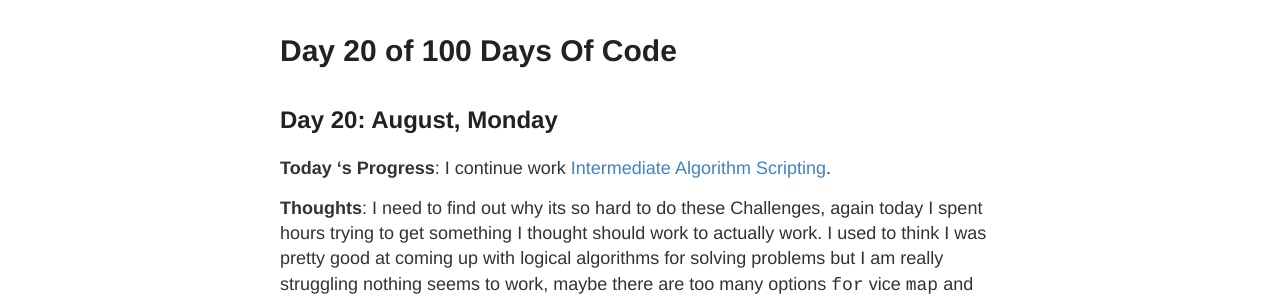
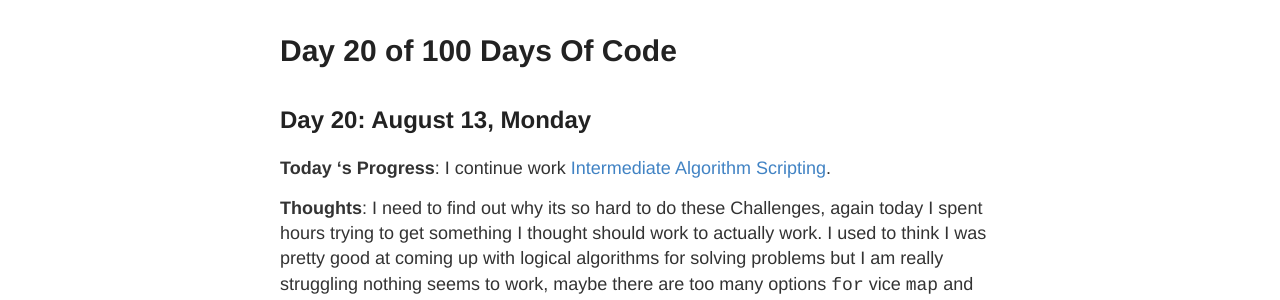
Before and after one commit to Johnny2136/johnny2136.github.io, a Jekyll site: the page built from _posts/2018-8-13-100DaysOfCode - Day20.md, in a window 1280 px wide. Shown: the part 136-436 px from the top of the page. Built offline with Jekyll 4.4.1, drawn with Linux system fonts in a browser that asks for light colours; comment, search, counter and statistics services are not loaded.

Commit message:
Update 2018-8-13-100DaysOfCode - Day20.md

```diff
--- a/_posts/2018-8-13-100DaysOfCode - Day20.md
+++ b/_posts/2018-8-13-100DaysOfCode - Day20.md
@@ -3,7 +3,7 @@ layout: post
 title: Day 20 of 100 Days Of Code
 ---
 
-## Day 20: August, Monday
+## Day 20: August 13, Monday
 
 **Today 's Progress**: I continue work [Intermediate Algorithm Scripting](https://learn.freecodecamp.org/javascript-algorithms-and-data-structures/intermediate-algorithm-scripting).
 
```
